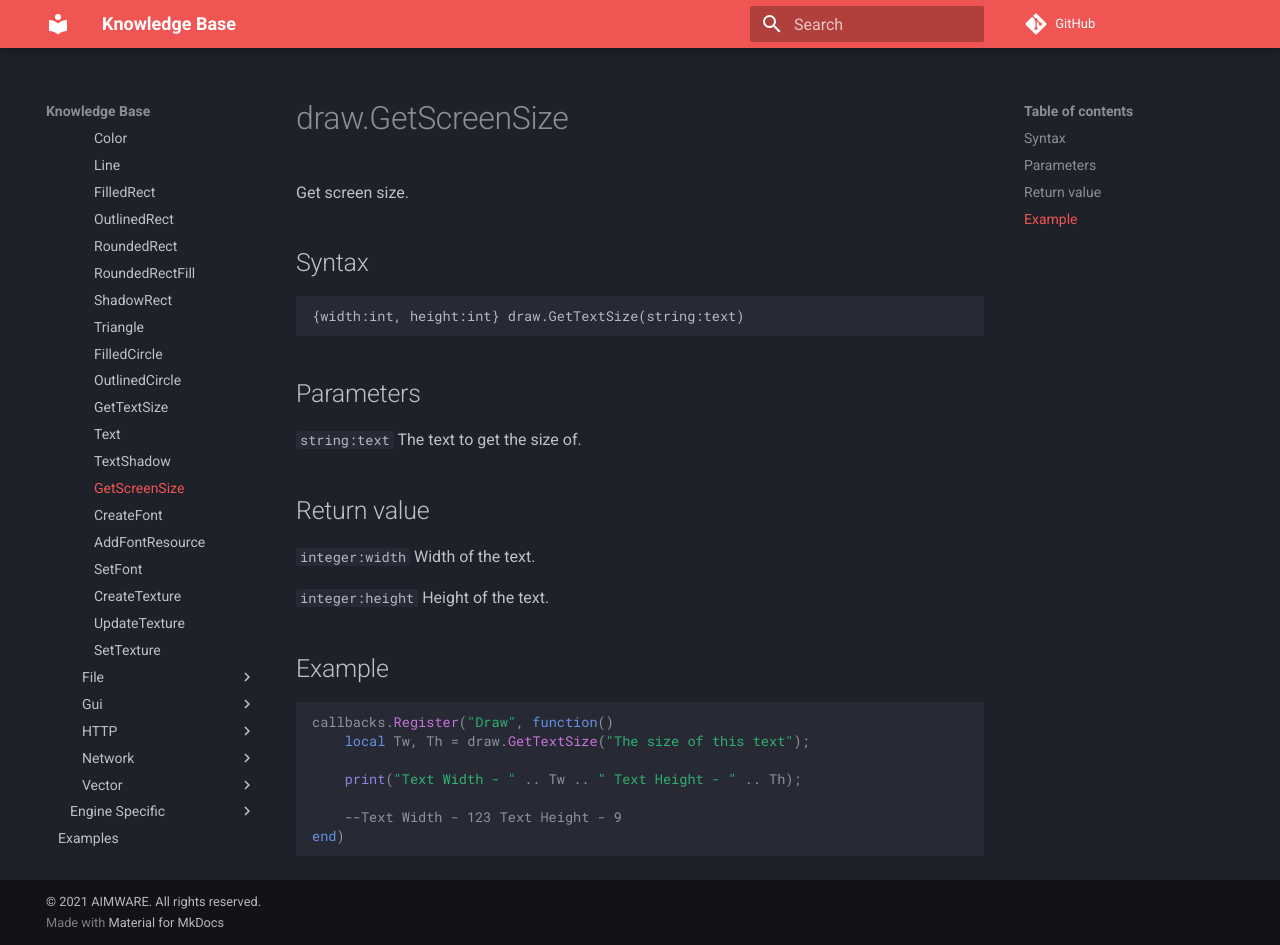
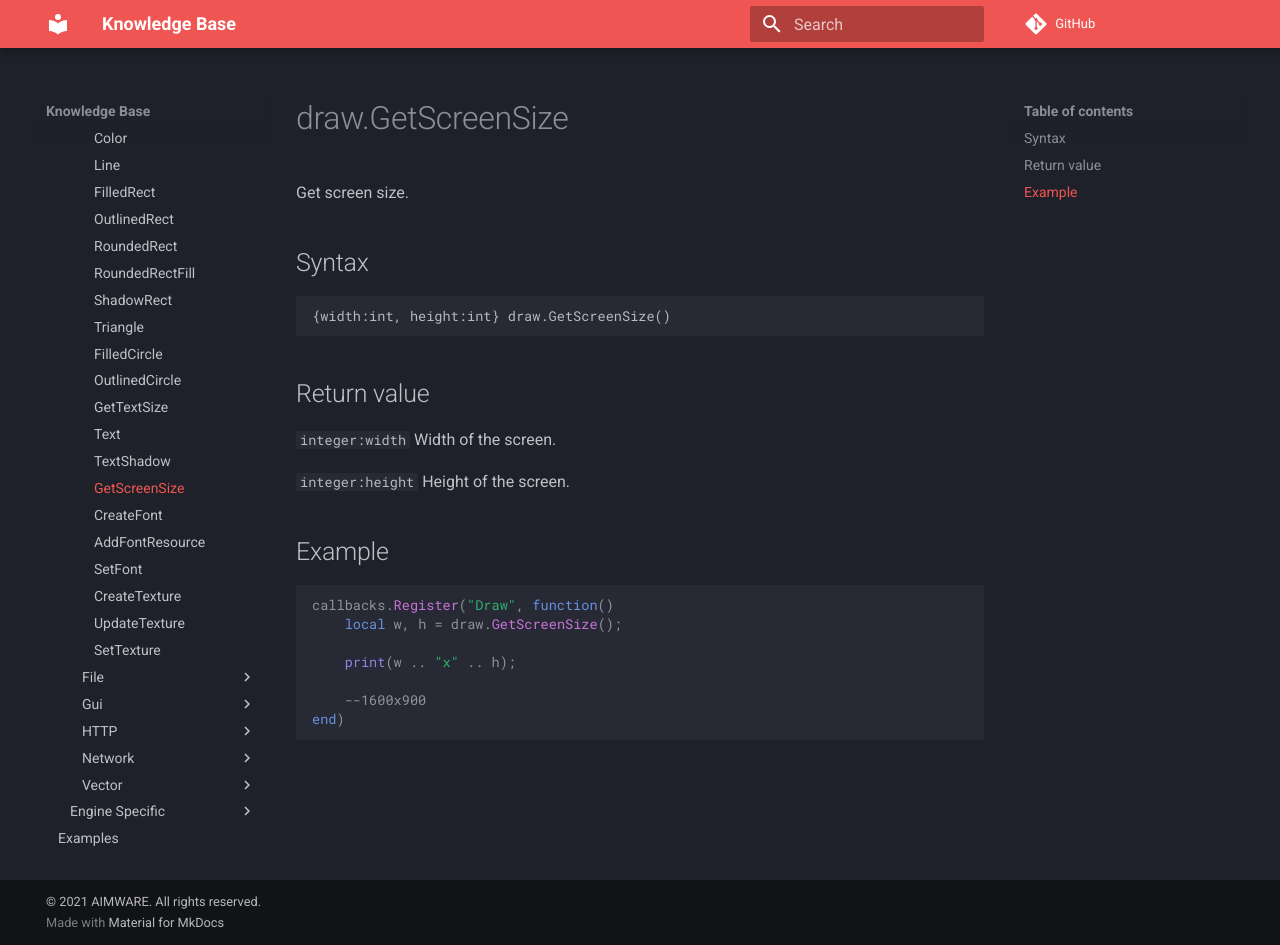
Before and after one commit to Ninaligo/aimware-web-kb, an MkDocs documentation site: the page built from private/lua/docs/library/draw/getscreensize.md, in a window 1280 px wide and 945 px high. Built offline with MkDocs 1.6.1 and Material for MkDocs 9.7.7, drawn with Linux system fonts in a browser that asks for light colours; comment, search, counter and statistics services are not loaded.

Commit message:
Update getscreensize.md

````diff
--- a/private/lua/docs/library/draw/getscreensize.md
+++ b/private/lua/docs/library/draw/getscreensize.md
@@ -3,24 +3,21 @@ Get screen size.
 
 ## Syntax
 ```
-{width:int, height:int} draw.GetTextSize(string:text)
+{width:int, height:int} draw.GetScreenSize()
 ```
 
-## Parameters
-```string:text``` The text to get the size of.
+## Return value
+```integer:width``` Width of the screen.
 
-## Return value
-```integer:width``` Width of the text.
-
-```integer:height``` Height of the text.
+```integer:height``` Height of the screen.
 
 ## Example
 ```lua
 callbacks.Register("Draw", function()
-    local Tw, Th = draw.GetTextSize("The size of this text");
+    local w, h = draw.GetScreenSize();
 
-	print("Text Width - " .. Tw .. " Text Height - " .. Th);
+	print(w .. "x" .. h);
 
-	--Text Width - 123 Text Height - 9
+	--1600x900
 end)
 ```
````
